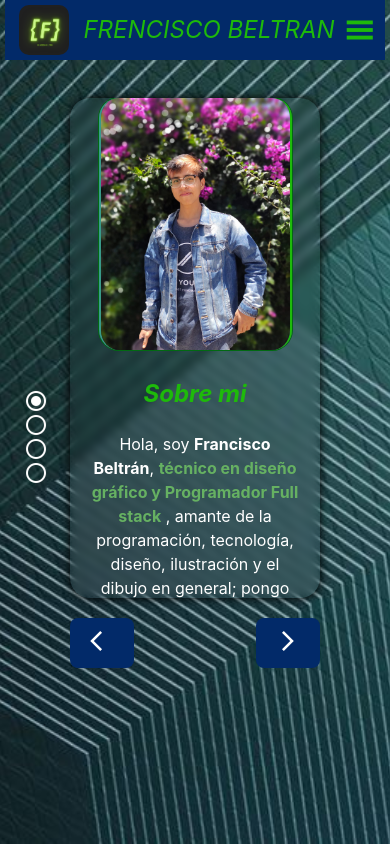
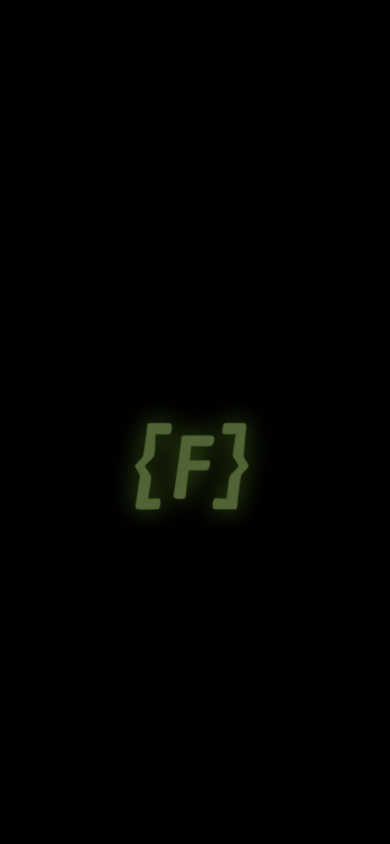
Before and after one commit to Francisco-Tirador/portafolio2023, a React (Vite) app: page / in a window 390 px wide. Built offline with nearby package versions, Linux system fonts and the light colour scheme; grey boxes are pictures that could not be loaded.

Commit message:
add: logo responsive

```diff
--- a/src/assets/style/responsive.css
+++ b/src/assets/style/responsive.css
@@ -285,4 +285,8 @@
   .ContenForm textarea{
     height: 100px !important;
   }
+
+  .logoCarga{
+    max-width: 50%;
+  }
 }
--- a/src/componentes/PantallaCarga.jsx
+++ b/src/componentes/PantallaCarga.jsx
@@ -6,7 +6,7 @@
 
     useEffect(() => {
         setTimeout(() => {
-          setCargando(false);
+        //   setCargando(false);
 
         }, 3000);
       }, [cargando])
```
